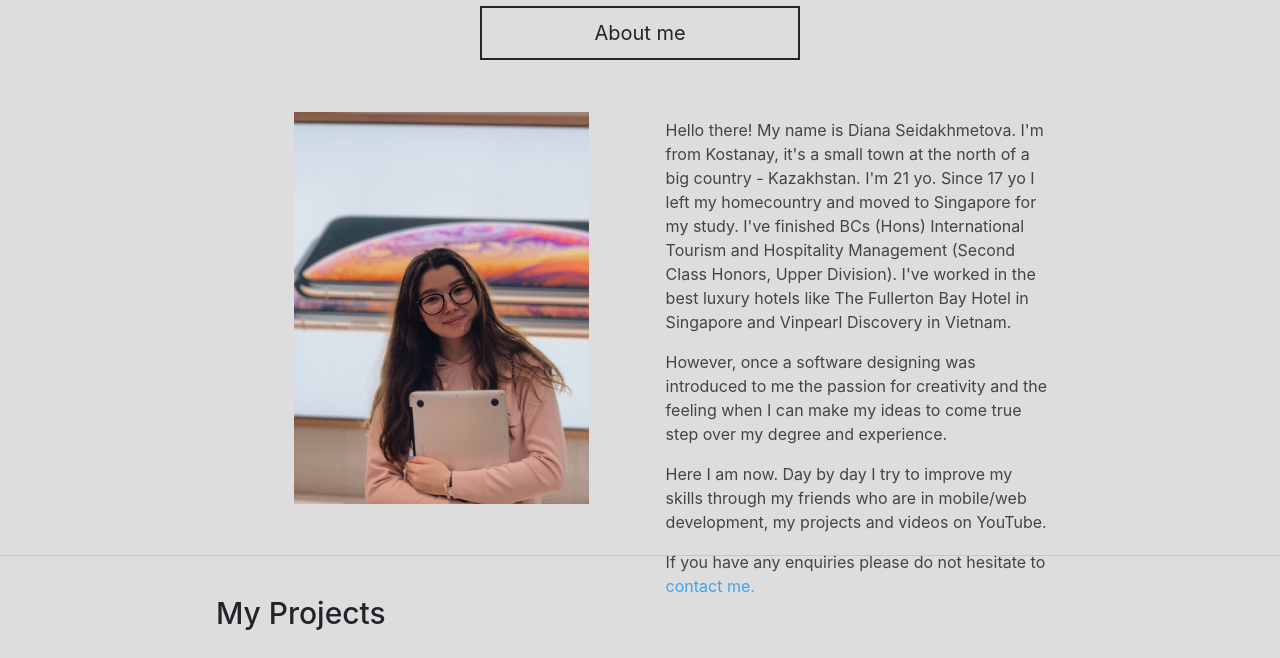
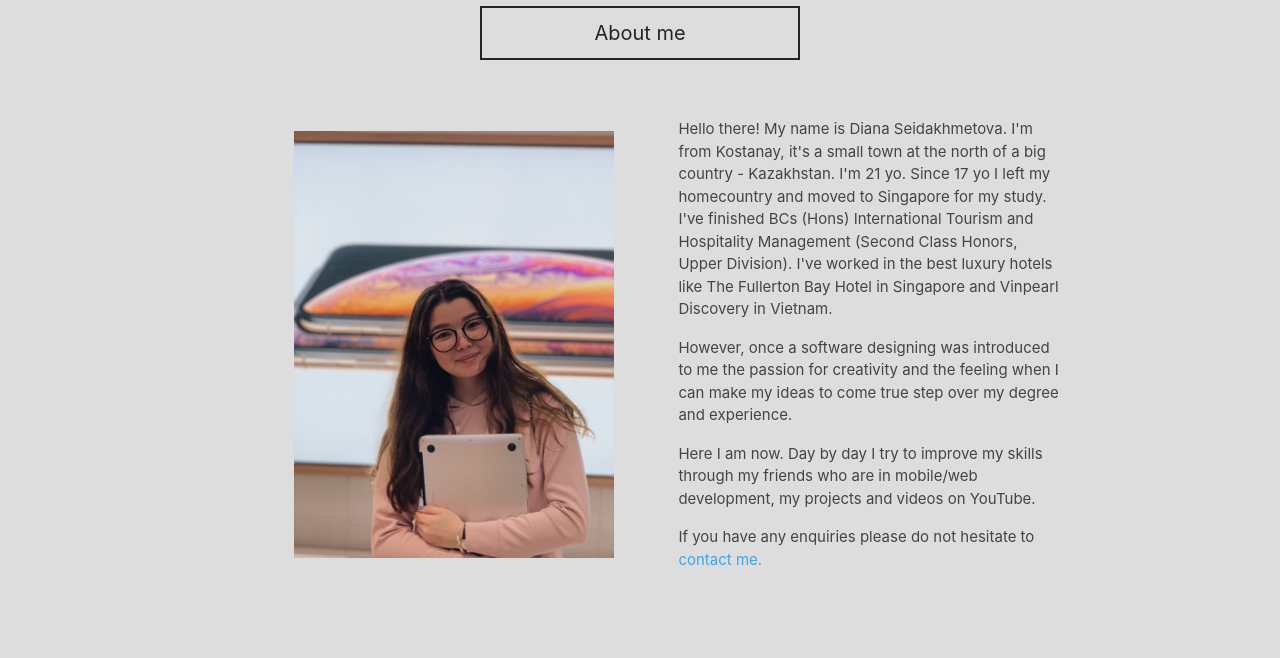
Before and after one commit to DianaSei/DianaSei.github.io, a plain HTML site: page index.html in a window 1280 px wide. Shown: the part 870-1528 px from the top of the page. Drawn offline with nearby package versions, Linux system fonts and the light colour scheme.

Commit message:
Add files via upload

```diff
--- a/style.css
+++ b/style.css
@@ -132,26 +132,28 @@ section.me{
 }
 
 #myPhoto {
-	width: 23%;
-	margin-top: 4%;
+	width: 25%;
+	margin-top: 5.5%;
 	margin-left: 23%;
 	display: inline-block;
+	padding-right: 0px;
 
 }
 
 #text{
 
 	float: right;
-	font-size: 16px;
+	font-size: 15px;
 	width: 30%;
-	margin-right: 18%;
+	margin-right: 17%;
 	margin-left: 5%;
 	margin-top: 4.5%;
 	color: rgb(68,68,68);
+	padding-left: 0px;
 }
 
 hr {
-	margin-top: 4%;
+	margin-top: 10%;
 	margin-bottom: 0%;
 }
 
```
